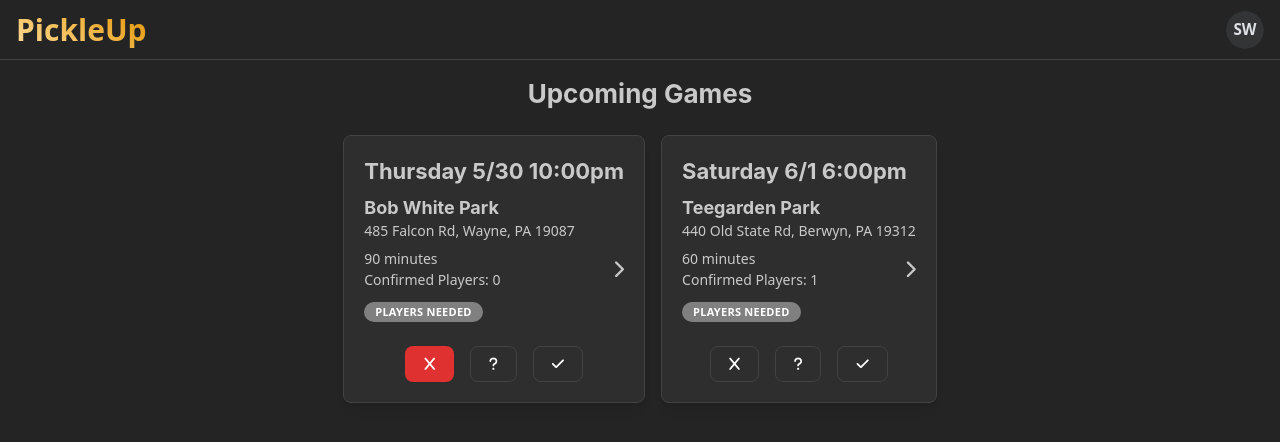
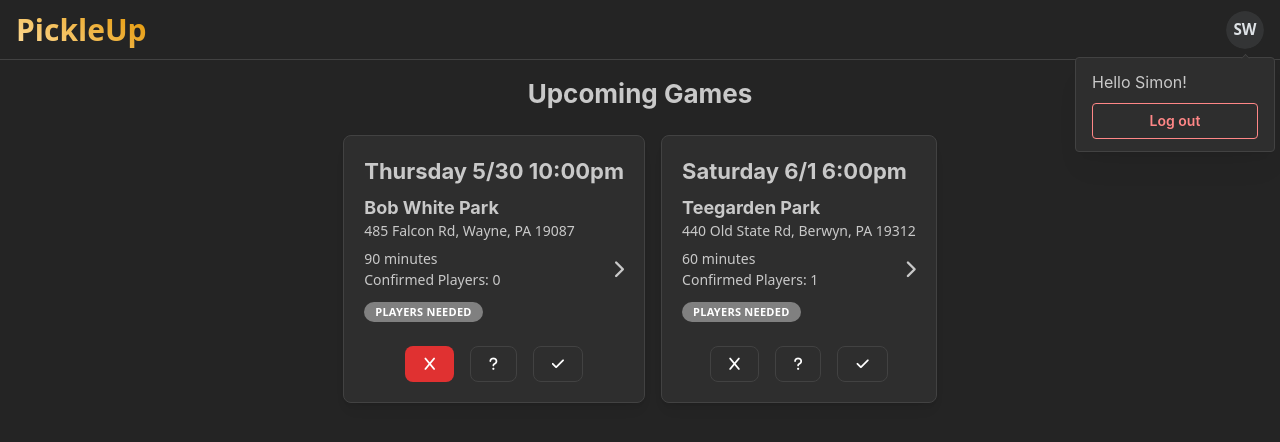
Before and after one commit to szwo/pickleup-next, a Next.js app: page / in a window 1280 px wide. Both pictures are taken after a click on the button "SW". Shown: the top 442 px of the page. Built offline with nearby package versions, Linux system fonts and the light colour scheme.

Commit message:
Refactor UserAvatar

```diff
--- /dev/null
+++ b/src/components/Header/UserAvatar/index.ts
@@ -0,0 +1,3 @@
+import UserAvatar from './userAvatar.component';
+
+export default UserAvatar;
--- /dev/null
+++ b/src/components/Header/UserAvatar/userAvatar.component.tsx
@@ -0,0 +1,28 @@
+import { Avatar, Button, Popover, Text } from '@mantine/core';
+import useCurrentUser from 'hooks/useCurrentUser';
+import { FC } from 'react';
+
+const UserAvatar: FC = () => {
+    const currentUser = useCurrentUser();
+    const initials = currentUser.firstName.charAt(0) + currentUser.lastName.charAt(0); // TODO: Add safety net
+
+    return (
+        <Popover width={200} position="bottom" withArrow shadow="md" offset={5}>
+            <Popover.Target>
+                <Avatar className="cursor-pointer" component="button">
+                    {initials}
+                </Avatar>
+            </Popover.Target>
+            <Popover.Dropdown>
+                <div className="flex flex-col gap-2">
+                    <Text>Hello {currentUser.firstName}!</Text>
+                    <Button variant="outline" color="red" fullWidth>
+                        Log out
+                    </Button>
+                </div>
+            </Popover.Dropdown>
+        </Popover>
+    );
+};
+
+export default UserAvatar;
--- a/src/components/Header/header.component.tsx
+++ b/src/components/Header/header.component.tsx
@@ -1,13 +1,10 @@
-import { Avatar, Text } from '@mantine/core';
-import useCurrentUser from 'hooks/useCurrentUser';
+import { Text } from '@mantine/core';
 import type { FC } from 'react';
+import UserAvatar from './UserAvatar';
 
 export const FIXED_HEADER_HEIGHT = 60; // Fixed header height in pixels
 
 const Header: FC = () => {
-    const currentUser = useCurrentUser();
-    const initials = currentUser.firstName.charAt(0) + currentUser.lastName.charAt(0); // TODO: Add safety net
-
     return (
         <div className={`flex justify-between items-center h-full mx-4`}>
             <div>
@@ -22,9 +19,7 @@ const Header: FC = () => {
                 </Text>
             </div>
             <div>
-                <Avatar className="cursor-pointer" component="button">
-                    {initials}
-                </Avatar>
+                <UserAvatar />
             </div>
         </div>
     );
```
